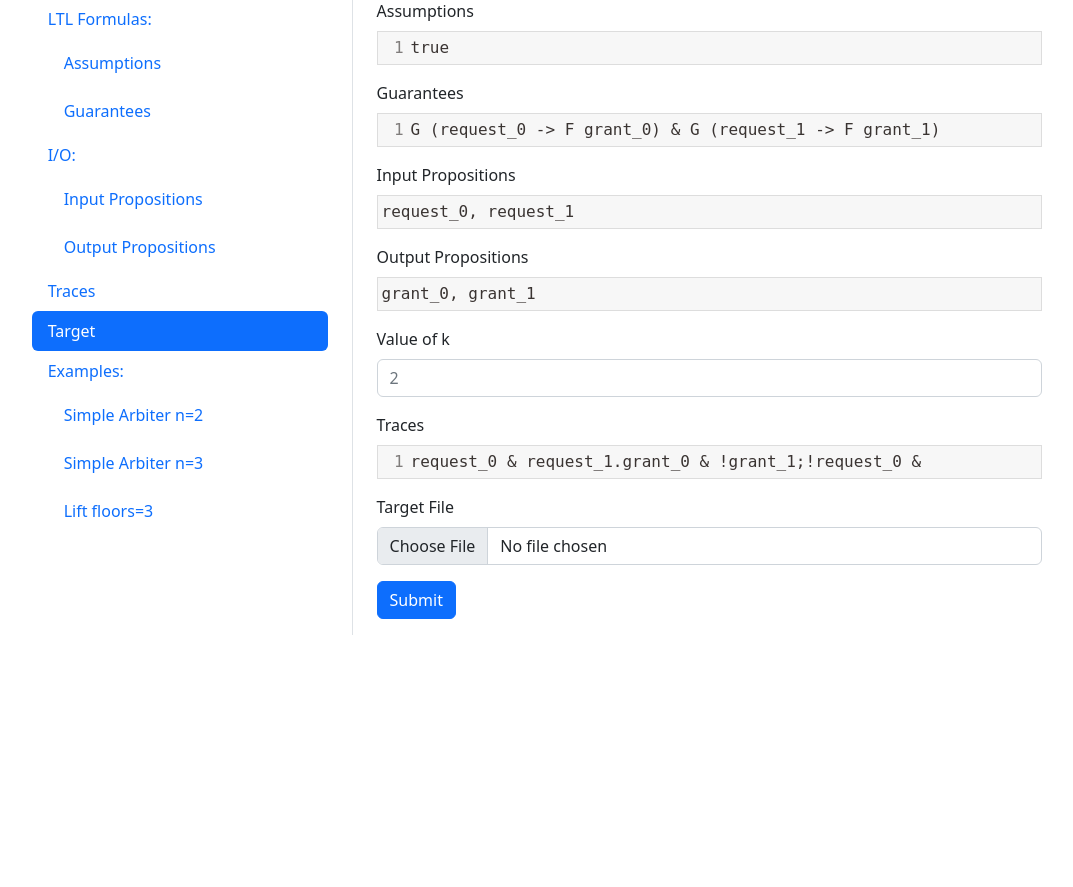
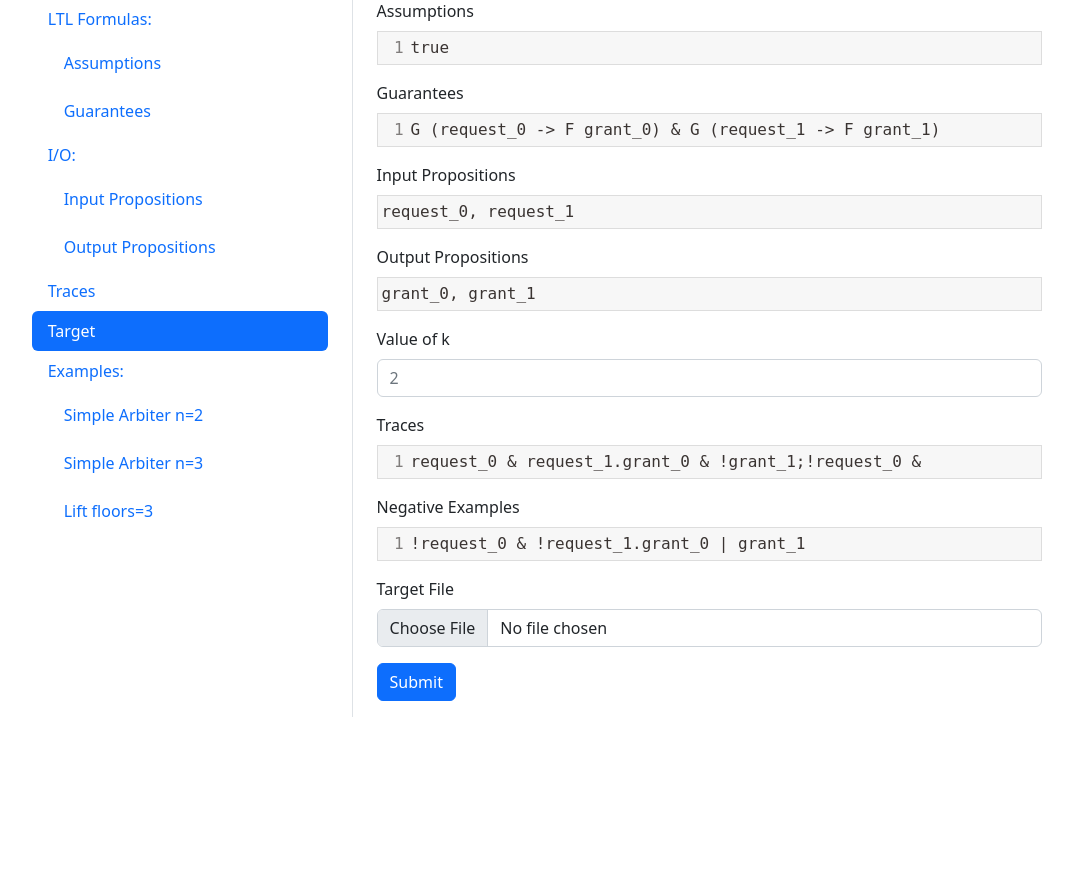
Before and after one commit to mrudu/synth-learn, a Flask app: page / in a window 1280 px wide. Shown: the part 123-1010 px from the top of the page, without its empty margins (103-1176 px from the left). Before the commit the page ends 758 px from the top, so only its background shows below. Run offline with Flask 2, Linux system fonts and the light colour scheme.

Commit message:
Added Negative examples support

```diff
--- a/LTLsynthesis/UCBBuilder.py
+++ b/LTLsynthesis/UCBBuilder.py
@@ -52,7 +52,7 @@
 
 	def __init__(
 			self, k, psi, input_atomic_propositions,
-			output_atomic_propositions):
+			output_atomic_propositions, negative_traces=[]):
 		super(UCB, self).__init__()
 		self.k = k
 		self.internal_error = False
@@ -62,7 +62,7 @@
 		self.ucb = None
 		self.antichain_heads = []
 		if not (self.compute_winning(psi, input_atomic_propositions,
-							 output_atomic_propositions)):
+			output_atomic_propositions, negative_traces)):
 			return None
 		# universal co-buchi of formula
 		self.num_states = self.ucb.num_states()
@@ -73,7 +73,7 @@
 		self.bdd_outputs = self.get_bdd_propositions(
 			output_atomic_propositions)
 
-	def compute_winning(self, psi, inputs, outputs):
+	def compute_winning(self, psi, inputs, outputs, negative_traces=[]):
 		src_file = config['ACACIA_BONSAI_TOOL']
 		antichain_lines = []
 		automata_lines = []
--- a/LTLsynthesis/route.py
+++ b/LTLsynthesis/route.py
@@ -22,6 +22,7 @@
     input_atomic_propositions = input_atomic_propositions.split(',')
     output_atomic_propositions = data['outputs']
     output_atomic_propositions = output_atomic_propositions.split(',')
+    negative_traces = data['negative']
 
     traces = data['traces']
     traces = traces.split('\n')
@@ -39,7 +40,8 @@
         data['formula'],
         input_atomic_propositions,
         output_atomic_propositions,
-        traces, "Sample",
+        traces, negative_traces,
+        "Sample",
         target_filename, k)
     if m is None:
         return stats, 400
--- a/LTLsynthesis/static/js/helpers.js
+++ b/LTLsynthesis/static/js/helpers.js
@@ -7,6 +7,7 @@
 			'guarantees': ['G (p -> F (gp))', 'G (q -> F (gq))', 'G (!gp | !gq)'],
 			'inputs': 'p, q',
 			'outputs': 'gp, gq',
+			'negative': ['!p & !q.gp | gq'],
 			'traces': ['p & q.gp & !gq']
 		},
 		'SimpleArbiter3': {
@@ -18,6 +19,7 @@
 				'G (!(gp & gq) & !(gp & gr) & !(gr & gq))'],
 			'inputs': 'p, q, r',
 			'outputs': 'gp, gq, gr',
+			'negative': [],
 			'traces': ['p & q & r.gp & !gq & !gr']
 		},
 		'LiftFloor3': {
@@ -33,6 +35,7 @@
 				'f0'],
 			'inputs': 'b0, b1',
 			'outputs': 'f0, f1, serve',
+			'negative': [],
 			'traces': [
 				'!b0 & b1.f0 & !f1 & !serve.!b0 & b1.!f0 & f1 & serve.!b0 & !b1.!f0 & f1 & !serve.!b0 & !b1.!f0 & f1 & !serve',
 				'!b0 & !b1.f0 & !f1 & !serve.!b0 & !b1.f0 & !f1 & !serve']
@@ -47,6 +50,7 @@
 				'G (gm -> (!g1 & !g2))'],
 			'inputs': 'p1, p2, m',
 			'outputs': 'g1, g2, gm',
+			'negative': [],
 			'traces': ["!m & !p1 & !p2.!g1 & !g2 & !gm",
 			"m & p1 & p2.!g1 & !g2 & gm.!m & !p1 & !p2.g1 & !g2 & !gm",
 			"!m & p1 & p2.g1 & !g2 & !gm.!m & !p1 & !p2.!g1 & g2 & !gm",
@@ -85,6 +89,7 @@
 	let inputsEditor = initLineEditor("inputs_textarea");
 	let outputsEditor = initLineEditor("outputs_textarea");
 	let tracesEditor = initEditor("traces_textarea", "traces");
+	let negativeEditor = initEditor("negative_textarea", "negative");
 
 	let process_variable = str => {
 		str = str.split('=').map(s => s.trim());
@@ -93,6 +98,7 @@
 	}
 	let make_formula = str => "((" + str.split(/\r|\n/).map(s => s.trim()).filter(s => s.length > 0).join(") & (") + "))";
 	let make_propositions = str => str.split(/\r|\n|,| /).filter(s => s.length > 0).map(s => s.trim()).join(',');
+	let make_negative = str => str.split(/\r|\n|,/).filter(s => s.length > 0).map(s => s.trim()).join(',');
 	let make_traces = str => str.split(/\r|\n/).map(
 		s => s.includes('=')?
 		process_variable(s):
@@ -105,6 +111,7 @@
 		inputsEditor.setValue(exampleReference[exampleName]['inputs']);
 		outputsEditor.setValue(exampleReference[exampleName]['outputs']);
 		tracesEditor.setValue(exampleReference[exampleName]['traces'].join('\n'));
+		negativeEditor.setValue(exampleReference[exampleName]['negative'].join('\n'));
 	};
 
 	let addAlert = function(message, isError) {
@@ -162,7 +169,9 @@
 		data.set('k', k);
 
 		let traces = tracesEditor.getValue().trim();
+		let negative = negativeEditor.getValue().trim();
 		data.set('traces', make_traces(traces));
+		data.set('negative', make_negative(negative));
 
 		$.ajax({
 			type: 'POST',
--- a/LTLsynthesis/templates/AcaciaSynth.html
+++ b/LTLsynthesis/templates/AcaciaSynth.html
@@ -6,6 +6,12 @@
 		<div class="mb-3">
 			<label for="traces_textarea" class="form-label">Traces</label>
 			<textarea style="width: 100%; display: none;" name="traces" id="traces_textarea" placeholder="request_0 & request_1.grant_0 & !grant_1;!request_0 & !request_1.!grant_0 & grant_1"></textarea>
+		</div>
+	</fieldset>
+	<fieldset id="negative">
+		<div class="mb-3">
+			<label for="negative_textarea" class="form-label">Negative Examples</label>
+			<textarea style="width: 100%; display: none;" name="negative" id="negative_textarea" placeholder="!request_0 & !request_1.grant_0 | grant_1"></textarea>
 		</div>
 	</fieldset>
 	<fieldset id="target">
```
Also changed, not shown: LTLsynthesis/algorithm.py (+5 -5 lines).
